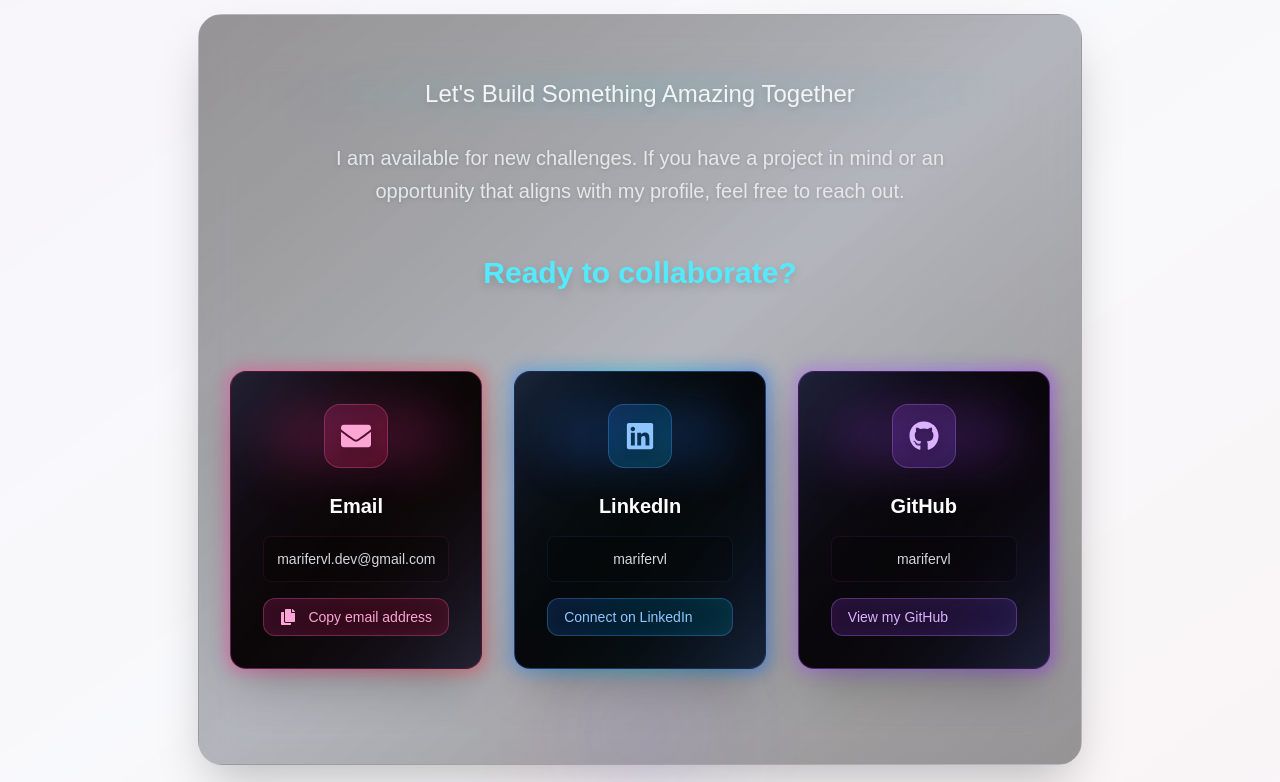
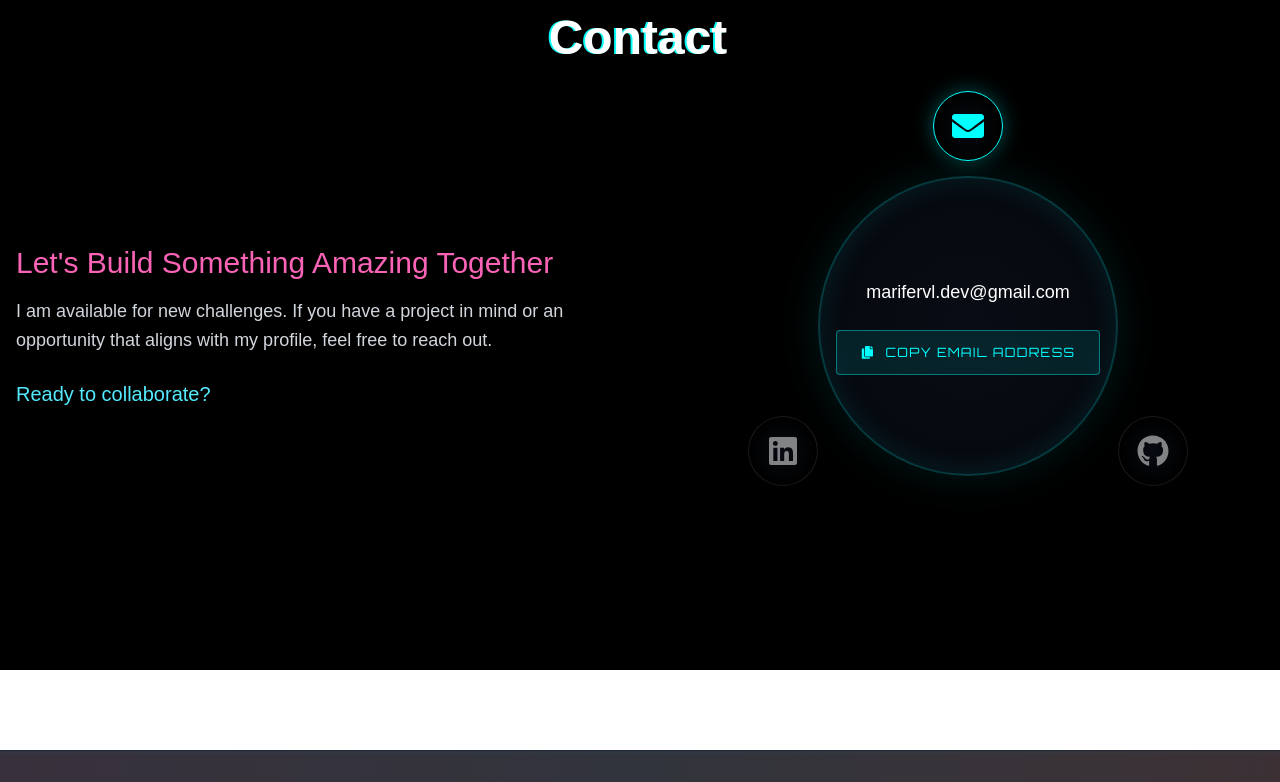
Before and after one commit to MariferVL/inner-rework, a Next.js app: page /en in a window 1280 px wide. Shown: the part 3398-4180 px from the top of the page. Built offline with nearby package versions, Linux system fonts and the light colour scheme.

Commit message:
Change contacct section design

```diff
--- a/app/globals.css
+++ b/app/globals.css
@@ -406,81 +406,133 @@ body {
 
 /* --- Contact Section Styles --- */
 
-@keyframes float {
+.holographic-node-container {
+  position: relative;
+  width: 100%;
+  max-width: 400px;
+  height: 400px;
+  margin: 0 auto;
+  display: flex;
+  align-items: center;
+  justify-content: center;
+}
+
+/* Holographic Node Core */
+.holographic-node-core {
+  position: relative;
+  width: 300px;
+  height: 300px;
+  background: radial-gradient(ellipse at center, rgba(10, 15, 25, 0.8) 0%, rgba(10, 15, 25, 0.5) 100%);
+  backdrop-filter: blur(8px);
+  border-radius: 50%;
+  border: 2px solid rgba(0, 255, 255, 0.2);
+  box-shadow: 0 0 40px rgba(0, 255, 255, 0.1), inset 0 0 30px rgba(0, 255, 255, 0.1);
+  display: flex;
+  align-items: center;
+  justify-content: center;
+  transition: box-shadow 0.5s ease, border-color 0.5s ease;
+}
+
+.holographic-node-container:hover .holographic-node-core {
+  border-color: rgba(0, 255, 255, 0.4);
+  box-shadow: 0 0 60px rgba(0, 255, 255, 0.2), inset 0 0 40px rgba(0, 255, 255, 0.15);
+}
+
+/* Action Button */
+.holographic-action-btn {
+  display: inline-flex;
+  align-items: center;
+  gap: 0.75rem;
+  padding: 0.75rem 1.5rem;
+  background-color: rgba(0, 255, 255, 0.1);
+  border: 1px solid rgba(0, 255, 255, 0.4);
+  color: #00ffff;
+  font-family: var(--font-orbitron);
+  text-transform: uppercase;
+  font-size: 0.8rem;
+  letter-spacing: 0.1em;
+  border-radius: 4px;
+  transition: all 0.3s ease;
+  backdrop-filter: blur(5px);
+}
+
+.holographic-action-btn:hover {
+  background-color: rgba(0, 255, 255, 1);
+  color: #0a0a0a;
+  box-shadow: 0 0 20px rgba(0, 255, 255, 0.8);
+  transform: scale(1.05);
+}
+
+/* Orbiting Icons */
+.orbiting-icon {
+  position: absolute;
+  width: 70px;
+  height: 70px;
+  background: radial-gradient(ellipse at center, rgba(10, 15, 25, 0.7) 0%, transparent 70%);
+  border: 1px solid rgba(255, 255, 255, 0.1);
+  border-radius: 50%;
+  display: flex;
+  align-items: center;
+  justify-content: center;
+  color: rgba(255, 255, 255, 0.5);
+  transition: all 0.4s ease;
+  cursor: pointer;
+  z-index: 10;
+}
+
+.orbiting-icon:hover {
+  color: #ffffff;
+  background: radial-gradient(ellipse at center, rgba(0, 255, 255, 0.2) 0%, transparent 70%);
+  border-color: rgba(0, 255, 255, 0.5);
+  transform: scale(1.1);
+}
+
+.orbiting-icon.active {
+  color: #00ffff;
+  border-color: #00ffff;
+  box-shadow: 0 0 20px rgba(0, 255, 255, 0.5);
+  animation: pulse-glow 2s infinite;
+}
+
+@keyframes pulse-glow {
 
   0%,
   100% {
-    transform: translateY(0px);
+    box-shadow: 0 0 20px rgba(0, 255, 255, 0.3);
   }
 
   50% {
-    transform: translateY(-10px);
+    box-shadow: 0 0 35px rgba(0, 255, 255, 0.6);
   }
 }
 
-@keyframes glow {
+/* Icon Positions */
+.icon-pos-1 {
+  top: 0;
+  left: 50%;
+  transform: translate(-50%, -50%);
+}
 
-  0%,
-  100% {
-    box-shadow: 0 0 20px rgba(147, 51, 234, 0.3);
-  }
+.icon-pos-2 {
+  bottom: 10%;
+  left: -5%;
+}
 
-  50% {
-    box-shadow: 0 0 30px rgba(147, 51, 234, 0.6);
+.icon-pos-3 {
+  bottom: 10%;
+  right: -5%;
+}
+
+/* Responsive adjustments */
+@media (max-width: 768px) {
+  .holographic-node-container {
+    transform: scale(0.8);
+    margin-top: -2rem;
   }
 }
 
-
-@keyframes cyan-pulse-glow {
-
-  0%,
-  100% {
-    text-shadow: 0 0 10px rgba(79, 172, 254, 0.5),
-      0 0 20px rgba(79, 172, 254, 0.3),
-      0 0 30px rgba(79, 172, 254, 0.2);
-  }
-
-  50% {
-    text-shadow: 0 0 20px rgba(79, 172, 254, 0.8),
-      0 0 30px rgba(79, 172, 254, 0.6),
-      0 0 40px rgba(79, 172, 254, 0.4);
-  }
-}
-
-@keyframes pink-pulse-glow {
-
-  0%,
-  100% {
-    text-shadow: 0 0 10px rgba(227, 2, 193, 0.5),
-      0 0 20px rgba(227, 2, 193, 0.3),
-      0 0 30px rgba(227, 2, 193, 0.2);
-  }
-
-  50% {
-    text-shadow: 0 0 20px rgba(227, 2, 193, 0.8),
-      0 0 30px rgba(227, 2, 193, 0.6),
-      0 0 40px rgba(227, 2, 193, 0.4);
-  }
-}
-
-@keyframes matrix-rain {
-  0% {
-    transform: translateY(-100%);
-    opacity: 0;
-  }
-
-  10% {
-    opacity: 1;
-  }
-
-  90% {
-    opacity: 1;
-  }
-
-  100% {
-    transform: translateY(100vh);
-    opacity: 0;
-  }
+.icon-pos-1:hover {
+  transform: translate(-50%, -50%) scale(1.1);
 }
 
 /* Utility classes */
--- a/components/ContactSection.js
+++ b/components/ContactSection.js
@@ -2,209 +2,121 @@
 
 import { useState } from "react";
 import Link from "next/link";
-import {
-  FaLinkedin,
-  FaGithub,
-  FaEnvelope,
-  FaCheck,
-  FaCopy,
-} from "react-icons/fa";
+import { motion, AnimatePresence } from "framer-motion";
+import { FaEnvelope, FaLinkedin, FaGithub, FaCheck, FaCopy, FaExternalLinkAlt } from "react-icons/fa";
 import Headline from "./ui/Headline";
 
 export default function ContactSection({ dictionary }) {
+  const [activeMethod, setActiveMethod] = useState("email");
   const [emailCopied, setEmailCopied] = useState(false);
 
-  const copyEmail = async () => {
-    try {
+  const contactData = {
+    email: {
+      icon: FaEnvelope,
+      label: dictionary.contact.social.copy_email,
+      value: dictionary.contact.email,
+      action: "copy",
+    },
+    linkedin: {
+      icon: FaLinkedin,
+      label: dictionary.contact.social.linkedin,
+      value: "marifervl",
+      action: "link",
+      href: "https://linkedin.com/in/marifervl",
+    },
+    github: {
+      icon: FaGithub,
+      label: dictionary.contact.social.github,
+      value: "marifervl",
+      action: "link",
+      href: "https://github.com/MariferVL",
+    },
+  };
+
+  const handleCopyEmail = async () => {
     await navigator.clipboard.writeText(dictionary.contact.email);
     setEmailCopied(true);
-      setTimeout(() => setEmailCopied(false), 2000);
-    } catch (err) {
-      console.error("Failed to copy email:", err);
-    }
+    setTimeout(() => setEmailCopied(false), 3000);
   };
 
+  const currentData = contactData[activeMethod];
+
   return (
-    <section
-      id="contact"
-      className="relative min-h-screen flex items-center justify-center py-20 px-4"
-      aria-labelledby="contact-title"
-    >
-      <div className="container mx-auto px-4 flex flex-col items-center">
+    <section id="contact" className="relative min-h-screen flex items-center justify-center py-20 px-4 overflow-hidden">
+      {/* Fondo decorativo con partículas */}
+      <div className="absolute inset-0 z-0 bg-black">
+        <div className="absolute inset-0 bg-grid-pattern-contact opacity-10"></div>
+        {/* Aquí podrías añadir un componente de partículas si lo deseas */}
+      </div>
+
+      <div className="relative z-10 container mx-auto">
         <Headline text={dictionary.contact.title} />
 
-        {/* Animated background grid */}
-        <div className="absolute inset-0 opacity-15">
-          <div className="absolute inset-0 bg-gradient-to-br from-purple-900/30 via-blue-900/20 to-pink-900/30"></div>
-          <div className="absolute inset-0 bg-[linear-gradient(45deg,transparent_24%,rgba(255,255,255,0.03)_25%,rgba(255,255,255,0.03)_26%,transparent_27%,transparent_74%,rgba(255,255,255,0.03)_75%,rgba(255,255,255,0.03)_76%,transparent_77%)] bg-[length:20px_20px]"></div>
-        </div>
-
-        {/* Main content container with improved backdrop */}
-        <div className="relative z-10 max-w-4xl mx-auto text-center">
-          {/* Content backdrop for better readability */}
-          <div className="absolute inset-0 -m-8 bg-gradient-to-br from-black/40 via-gray-900/30 to-black/40 backdrop-blur-xl rounded-3xl border border-white/5 shadow-2xl"></div>
-
-          <div className="relative z-10 p-8">
-            {/* Enhanced subtitle with better visibility */}
-            <div className="relative mb-8">
-              <h3 className="text-xl md:text-2xl text-gray-100 font-cabin relative z-10 drop-shadow-md">
+        <div className="grid md:grid-cols-2 gap-16 items-center mt-16">
+          {/* Columna Izquierda: Texto y CTA */}
+          <div className="text-left">
+            <h3 className="font-orbitron text-2xl md:text-3xl text-pink-400 mb-4 animate-pink-pulse-glow">
               {dictionary.contact.subtitle}
             </h3>
-              <div className="absolute inset-0 bg-gradient-to-r from-transparent via-cyan-400/10 to-transparent blur-md"></div>
-            </div>
-
-            {/* Invitation text with enhanced readability */}
-            <p className="text-lg md:text-xl mb-12 text-gray-200 font-cabin max-w-2xl mx-auto leading-relaxed drop-shadow-sm">
+            <p className="font-cabin text-lg text-gray-300 mb-6 leading-relaxed">
               {dictionary.contact.invitation}
             </p>
-
-            {/* CTA with enhanced visibility */}
-            <div className="mb-12">
-              <p className="text-2xl md:text-3xl font-bold text-cyan-300 mb-8 font-orbitron drop-shadow-lg">
+            <p className="font-orbitron text-xl text-cyan-300 animate-cyan-pulse-glow">
               {dictionary.contact.cta}
             </p>
           </div>
-          </div>
 
-          {/* Premium contact methods grid */}
-          <div className="relative z-10 grid grid-cols-1 md:grid-cols-3 gap-8 mb-16">
-            {/* Email card - Premium glassmorphism design */}
-            <div className="group relative transform hover:scale-105 transition-all duration-500 h-full">
-              {/* Multi-layered glow effect */}
-              <div className="absolute -inset-1 bg-gradient-to-r from-pink-500 via-rose-500 to-red-500 rounded-2xl blur opacity-30 group-hover:opacity-60 transition duration-500"></div>
-              <div className="absolute -inset-0.5 bg-gradient-to-r from-pink-400 via-rose-400 to-red-400 rounded-2xl blur-sm opacity-20 group-hover:opacity-40 transition duration-500"></div>
-
-              {/* Main card */}
-              <div className="relative bg-gradient-to-br from-gray-900/90 via-black/95 to-gray-900/90 backdrop-blur-2xl border border-pink-500/30 rounded-2xl p-8 group-hover:border-pink-400/60 transition-all duration-500 shadow-2xl h-full flex flex-col">
-                {/* Icon with floating animation */}
-                <div className="flex items-center justify-center mb-6 relative">
-                  <div className="absolute inset-0 bg-pink-500/20 blur-xl rounded-full animate-pulse"></div>
-                  <div className="relative bg-gradient-to-br from-pink-500/20 to-rose-500/20 p-4 rounded-2xl border border-pink-400/30 group-hover:border-pink-300/50 transition-all duration-300">
-                    <FaEnvelope className="text-3xl text-pink-300 drop-shadow-lg" />
-                  </div>
-                </div>
-
-                <h4 className="text-xl font-semibold text-white mb-4 font-orbitron drop-shadow-md">
-                  Email
-                </h4>
-
-                <div className="flex-1 flex flex-col">
-                  <p className="text-gray-300 text-sm mb-4 font-cabin bg-black/20 rounded-lg p-3 border border-pink-500/10">
-                    {dictionary.contact.email}
+          {/* Columna Derecha: Nodo de Datos Holográfico */}
+          <div className="holographic-node-container">
+            <div className="holographic-node-core">
+              <AnimatePresence mode="wait">
+                <motion.div
+                  key={activeMethod}
+                  initial={{ opacity: 0, scale: 0.8, filter: "blur(10px)" }}
+                  animate={{ opacity: 1, scale: 1, filter: "blur(0px)" }}
+                  exit={{ opacity: 0, scale: 0.8, filter: "blur(10px)" }}
+                  transition={{ duration: 0.4, ease: [0.4, 0, 0.2, 1] }}
+                  className="flex flex-col items-center justify-center text-center h-full"
+                >
+                  <p className="font-mono text-lg text-white break-all mb-6 px-4">
+                    {currentData.value}
                   </p>
-                  <div className="mt-auto">
-                    <button
-                      onClick={copyEmail}
-                      className="inline-flex items-center gap-3 bg-gradient-to-r from-pink-500/20 to-rose-500/20 hover:from-pink-500/30 hover:to-rose-500/30 text-pink-300 hover:text-pink-200 text-sm font-medium px-4 py-2 rounded-xl border border-pink-400/30 hover:border-pink-300/50 transition-all duration-300 focus:outline-none focus:ring-2 focus:ring-pink-400 focus:ring-offset-2 focus:ring-offset-black backdrop-blur-sm"
-                      aria-label={dictionary.contact.social.copy_email}
-                    >
+                  {currentData.action === "copy" ? (
+                    <button onClick={handleCopyEmail} className="holographic-action-btn">
                       {emailCopied ? (
                         <>
-                          <FaCheck className="w-4 h-4 animate-pulse" />
-                          <span className="text-green-300 font-semibold">
-                            {dictionary.contact.social.copied_email}
-                          </span>
+                          <FaCheck className="text-green-400" />
+                          <span className="text-green-300">{dictionary.contact.social.copied_email}</span>
                         </>
                       ) : (
                         <>
-                          <FaCopy className="w-4 h-4" />
-                          <span>{dictionary.contact.social.copy_email}</span>
+                          <FaCopy /> <span>{currentData.label}</span>
                         </>
                       )}
                     </button>
-                  </div>
-                </div>
-              </div>
+                  ) : (
+                    <Link href={currentData.href} target="_blank" rel="noopener noreferrer" className="holographic-action-btn">
+                      <FaExternalLinkAlt /> <span>{currentData.label}</span>
+                    </Link>
+                  )}
+                </motion.div>
+              </AnimatePresence>
             </div>
 
-            {/* LinkedIn card - Premium glassmorphism design */}
-            <div className="group relative transform hover:scale-105 transition-all duration-500 h-full">
-              {/* Multi-layered glow effect */}
-              <div className="absolute -inset-1 bg-gradient-to-r from-blue-500 via-cyan-500 to-blue-600 rounded-2xl blur opacity-30 group-hover:opacity-60 transition duration-500"></div>
-              <div className="absolute -inset-0.5 bg-gradient-to-r from-blue-400 via-cyan-400 to-blue-500 rounded-2xl blur-sm opacity-20 group-hover:opacity-40 transition duration-500"></div>
-
-              {/* Main card */}
-              <div className="relative bg-gradient-to-br from-gray-900/90 via-black/95 to-gray-900/90 backdrop-blur-2xl border border-blue-500/30 rounded-2xl p-8 group-hover:border-blue-400/60 transition-all duration-500 shadow-2xl h-full flex flex-col">
-                {/* Icon with floating animation */}
-                <div className="flex items-center justify-center mb-6 relative">
-                  <div className="absolute inset-0 bg-blue-500/20 blur-xl rounded-full animate-pulse"></div>
-                  <div className="relative bg-gradient-to-br from-blue-500/20 to-cyan-500/20 p-4 rounded-2xl border border-blue-400/30 group-hover:border-blue-300/50 transition-all duration-300">
-                    <FaLinkedin className="text-3xl text-blue-300 drop-shadow-lg" />
+            {/* Íconos Orbitantes */}
+            {Object.keys(contactData).map((key, index) => {
+              const Icon = contactData[key].icon;
+              return (
+                <button
+                  key={key}
+                  className={`orbiting-icon icon-pos-${index + 1} ${activeMethod === key ? "active" : ""}`}
+                  onClick={() => setActiveMethod(key)}
+                >
+                  <Icon className="w-8 h-8" />
+                </button>
+              );
+            })}
           </div>
-                </div>
-
-                <h4 className="text-xl font-semibold text-white mb-4 font-orbitron drop-shadow-md">
-                  LinkedIn
-                </h4>
-
-                <div className="flex-1 flex flex-col">
-                  <p className="text-gray-300 text-sm mb-4 font-cabin bg-black/20 rounded-lg p-3 border border-blue-500/10">
-                    {dictionary.contact.linkedin}
-                  </p>
-                  <Link
-                    href="https://linkedin.com/in/mariafernandavillalobos"
-                    target="_blank"
-                    rel="noopener noreferrer"
-                    className="inline-flex items-center gap-3 bg-gradient-to-r from-blue-500/20 to-cyan-500/20 hover:from-blue-500/30 hover:to-cyan-500/30 text-blue-300 hover:text-blue-200 text-sm font-medium px-4 py-2 rounded-xl border border-blue-400/30 hover:border-blue-300/50 transition-all duration-300 focus:outline-none focus:ring-2 focus:ring-blue-400 focus:ring-offset-2 focus:ring-offset-black backdrop-blur-sm"
-                    aria-label={dictionary.contact.social.linkedin}
-                  >
-                    {dictionary.contact.social.linkedin}
-                  </Link>
-                </div>
-              </div>
-            </div>
-
-            {/* GitHub card - Premium glassmorphism design */}
-            <div className="group relative transform hover:scale-105 transition-all duration-500 h-full">
-              {/* Multi-layered glow effect */}
-              <div className="absolute -inset-1 bg-gradient-to-r from-purple-500 via-violet-500 to-purple-600 rounded-2xl blur opacity-30 group-hover:opacity-60 transition duration-500"></div>
-              <div className="absolute -inset-0.5 bg-gradient-to-r from-purple-400 via-violet-400 to-purple-500 rounded-2xl blur-sm opacity-20 group-hover:opacity-40 transition duration-500"></div>
-
-              {/* Main card */}
-              <div className="relative bg-gradient-to-br from-gray-900/90 via-black/95 to-gray-900/90 backdrop-blur-2xl border border-purple-500/30 rounded-2xl p-8 group-hover:border-purple-400/60 transition-all duration-500 shadow-2xl h-full flex flex-col">
-                {/* Icon with floating animation */}
-                <div className="flex items-center justify-center mb-6 relative">
-                  <div className="absolute inset-0 bg-purple-500/20 blur-xl rounded-full animate-pulse"></div>
-                  <div className="relative bg-gradient-to-br from-purple-500/20 to-violet-500/20 p-4 rounded-2xl border border-purple-400/30 group-hover:border-purple-300/50 transition-all duration-300">
-                    <FaGithub className="text-3xl text-purple-300 drop-shadow-lg" />
-                  </div>
-                </div>
-
-                <h4 className="text-xl font-semibold text-white mb-4 font-orbitron drop-shadow-md">
-                  GitHub
-                </h4>
-
-                <div className="flex-1 flex flex-col">
-                  <p className="text-gray-300 text-sm mb-4 font-cabin bg-black/20 rounded-lg p-3 border border-purple-500/10">
-                    {dictionary.contact.github}
-                  </p>
-                  <Link
-                    href="https://github.com/MariferVL"
-                    target="_blank"
-                    rel="noopener noreferrer"
-                    className="inline-flex items-center gap-3 bg-gradient-to-r from-purple-500/20 to-violet-500/20 hover:from-purple-500/30 hover:to-violet-500/30 text-purple-300 hover:text-purple-200 text-sm font-medium px-4 py-2 rounded-xl border border-purple-400/30 hover:border-purple-300/50 transition-all duration-300 focus:outline-none focus:ring-2 focus:ring-purple-400 focus:ring-offset-2 focus:ring-offset-black backdrop-blur-sm"
-                    aria-label={dictionary.contact.social.github}
-                  >
-                    {dictionary.contact.social.github}
-                  </Link>
-                </div>
-              </div>
-            </div>
-          </div>
-
-          {/* Enhanced decorative elements */}
-          <div className="relative pointer-events-none">
-            <div className="absolute left-1/2 top-1/2 -translate-x-1/2 -translate-y-1/2 w-40 h-40 bg-gradient-to-r from-pink-500/10 to-blue-500/10 rounded-full blur-3xl animate-pulse"></div>
-            <div className="absolute left-1/2 top-1/2 -translate-x-1/2 -translate-y-1/2 w-20 h-20 bg-gradient-to-r from-cyan-500/20 to-purple-500/20 rounded-full blur-2xl animate-pulse animation-delay-1000"></div>
-          </div>
-        </div>
-
-        {/* Enhanced floating particles effect */}
-        <div className="absolute inset-0 overflow-hidden pointer-events-none">
-          <div className="absolute top-1/4 left-1/4 w-3 h-3 bg-gradient-to-r from-pink-400 to-rose-400 rounded-full animate-pulse opacity-40 blur-sm"></div>
-          <div className="absolute top-3/4 right-1/4 w-3 h-3 bg-gradient-to-r from-blue-400 to-cyan-400 rounded-full animate-pulse opacity-40 animation-delay-500 blur-sm"></div>
-          <div className="absolute top-1/2 left-3/4 w-3 h-3 bg-gradient-to-r from-cyan-400 to-teal-400 rounded-full animate-pulse opacity-40 animation-delay-1000 blur-sm"></div>
-          <div className="absolute bottom-1/4 left-1/2 w-3 h-3 bg-gradient-to-r from-purple-400 to-violet-400 rounded-full animate-pulse opacity-40 animation-delay-1500 blur-sm"></div>
         </div>
       </div>
     </section>
--- a/components/ProjectsSection.js
+++ b/components/ProjectsSection.js
@@ -94,8 +94,8 @@ export default function ProjectsSection({ dictionary }) {
         <Headline text={projectsData.title} />
 
         <div className="w-full p-2 md:p-13 rounded-lg glass-effect border-2 border-cyan-500/30 relative animate-glow overflow-hidden">
-          <div className="absolute inset-0 bg-grid-pattern opacity-30"></div>
-          <div className="absolute inset-0 animate-scan-line bg-scan-line-gradient z-20 pointer-events-none"></div>
+          {/* <div className="absolute inset-0 bg-grid-pattern opacity-30"></div>
+          <div className="absolute inset-0 animate-scan-line bg-scan-line-gradient z-20 pointer-events-none"></div> */}
 
           <AnimatePresence mode="wait">
             <motion.div
```
Lines whose indentation alone changed are shown as unchanged.
